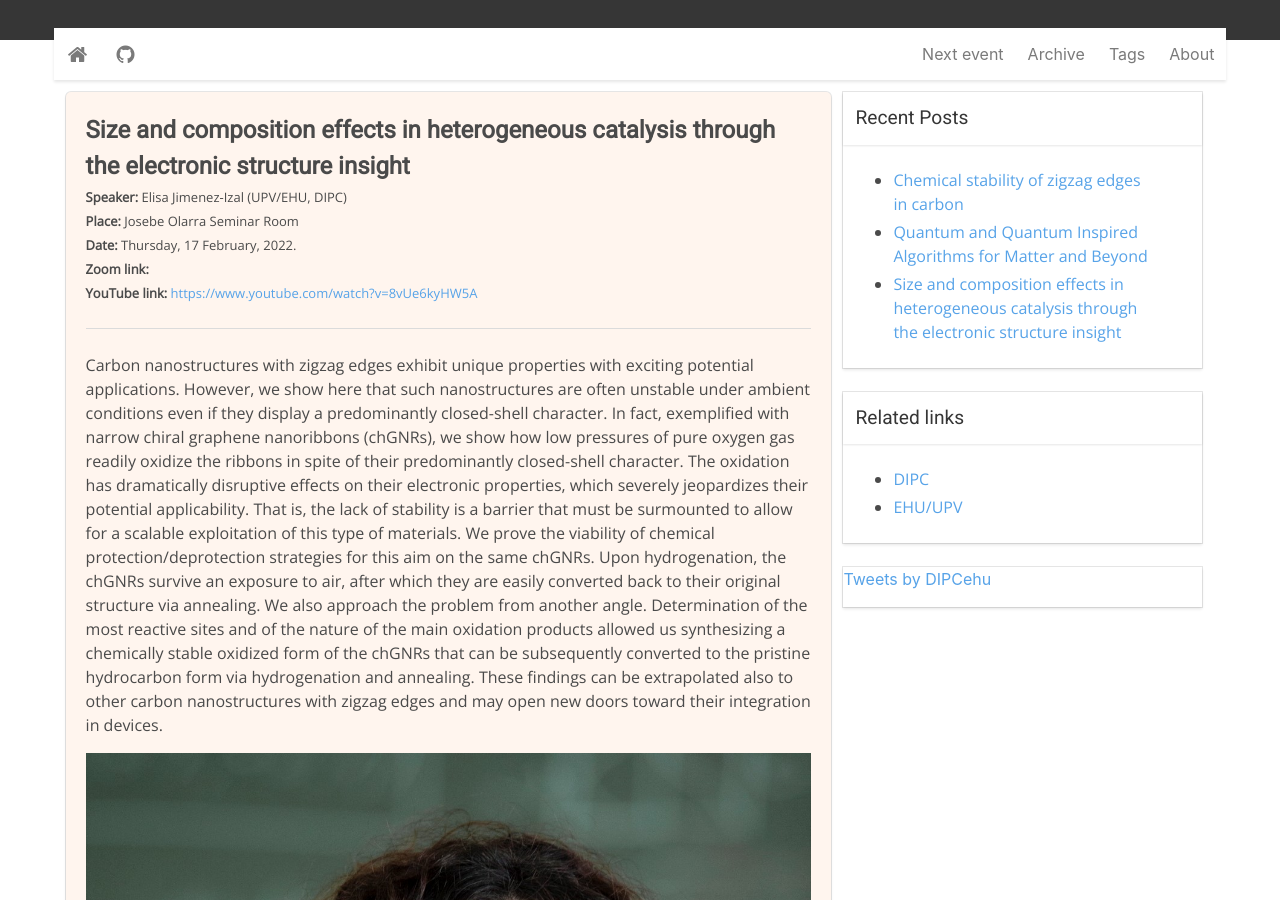
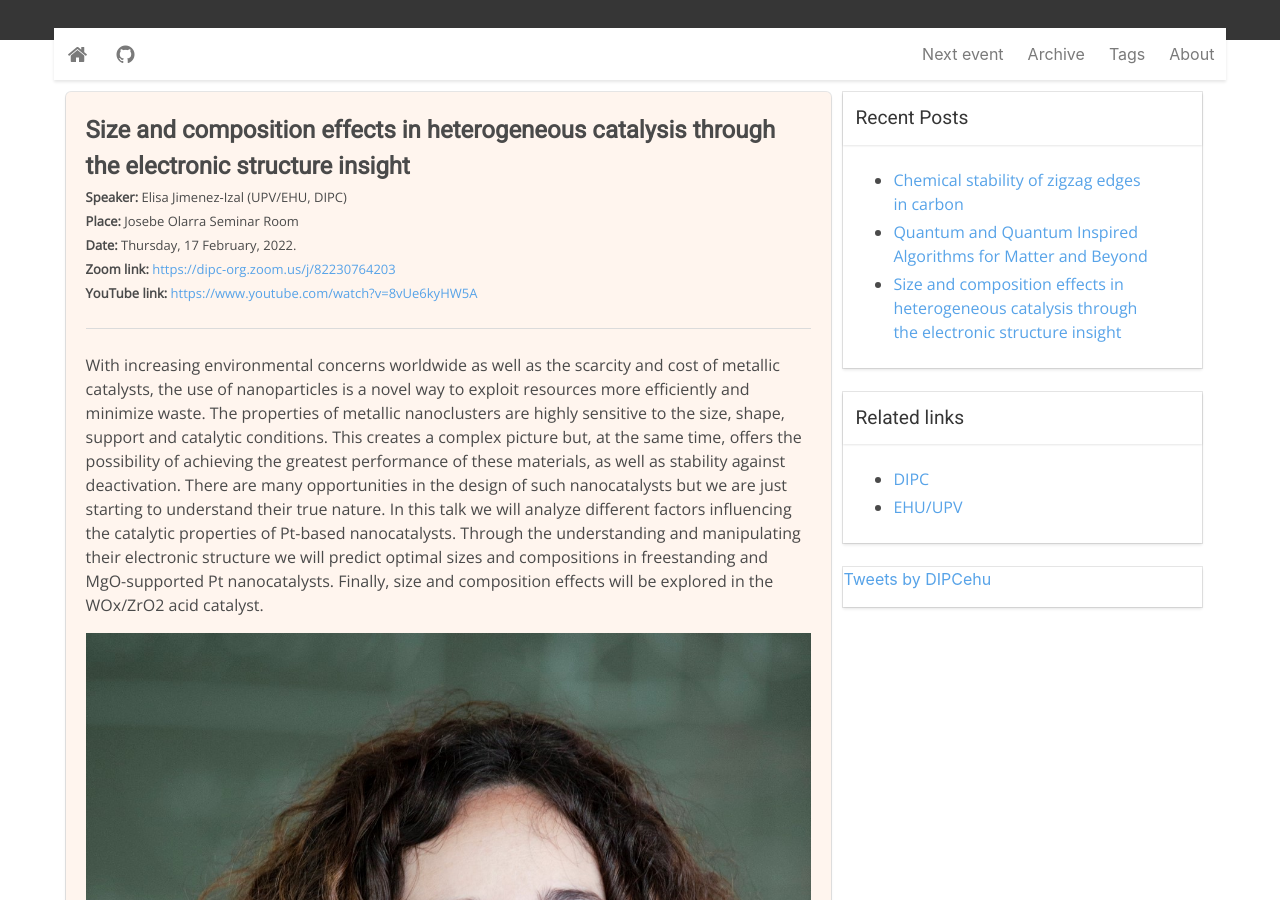
Before and after one commit to dipc-cc/community_seminars, a Jekyll site: the page built from _posts/2022-02-17-elisa-jimenez.markdown, in a window 1280 px wide and 900 px high, scrolled down 237 px. Built offline with Jekyll 4.4.1, drawn with Linux system fonts in a browser that asks for light colours; comment, search, counter and statistics services are not loaded.

Commit message:
updates abstracts, which where mostly scrambled

```diff
--- a/_posts/2022-02-03-carlos-sanchez.markdown
+++ b/_posts/2022-02-03-carlos-sanchez.markdown
@@ -6,6 +6,7 @@ place: Josebe Olarra Seminar Room
 #contact: albert@mail.com
 title: Using synchrotron-based X-ray techniques to direct the design of improved metallic devices for biological applications
 date: "2022-02-03 12:00:00"
+zoom: https://dipc-org.zoom.us/j/89845953028
 tags: [life]
 group: 2
 ---
--- a/_posts/2022-02-17-elisa-jimenez.markdown
+++ b/_posts/2022-02-17-elisa-jimenez.markdown
@@ -6,11 +6,13 @@ place: Josebe Olarra Seminar Room
 #contact: albert@mail.com
 title: Size and composition effects in heterogeneous catalysis through the electronic structure insight
 date: "2022-02-17 12:00:00"
+zoom: https://dipc-org.zoom.us/j/82230764203
 youtube: https://www.youtube.com/watch?v=8vUe6kyHW5A
 tags: [quantum, nano]
 group: 1
 ---
 
-Carbon nanostructures with zigzag edges exhibit unique properties with exciting potential applications. However, we show here that such nanostructures are often unstable under ambient conditions even if they display a predominantly closed-shell character. In fact, exemplified with narrow chiral graphene nanoribbons (chGNRs), we show how low pressures of pure oxygen gas readily oxidize the ribbons in spite of their predominantly closed-shell character. The oxidation has dramatically disruptive effects on their electronic properties, which severely jeopardizes their potential applicability. That is, the lack of stability is a barrier that must be surmounted to allow for a scalable exploitation of this type of materials. We prove the viability of chemical protection/deprotection strategies for this aim on the same chGNRs. Upon hydrogenation, the chGNRs survive an exposure to air, after which they are easily converted back to their original structure via annealing. We also approach the problem from another angle. Determination of the most reactive sites and of the nature of the main oxidation products allowed us synthesizing a chemically stable oxidized form of the chGNRs that can be subsequently converted to the pristine hydrocarbon form via hydrogenation and annealing. These findings can be extrapolated also to other carbon nanostructures with zigzag edges and may open new doors toward their integration in devices.
+With increasing environmental concerns worldwide as well as the scarcity and cost of metallic catalysts, the use of nanoparticles is a novel way to exploit resources more efficiently and minimize waste. The properties of metallic nanoclusters are highly sensitive to the size, shape, support and catalytic conditions. This creates a complex picture but, at the same time, offers the possibility of achieving the greatest performance of these materials, as well as stability against deactivation. There are many opportunities in the design of such nanocatalysts but we are just starting to understand their true nature. In this talk we will analyze different factors influencing the catalytic properties of Pt-based nanocatalysts. Through the understanding and manipulating their electronic structure we will predict optimal sizes and compositions in freestanding and MgO-supported Pt nanocatalysts. Finally, size and composition effects will be explored in the WOx/ZrO2 acid catalyst.
+
 
 ![Plot]({{ site.baseurl }}/assets/images/figs/elisa.jpeg)
--- a/_posts/2022-03-03-roman-orus.markdown
+++ b/_posts/2022-03-03-roman-orus.markdown
@@ -11,7 +11,7 @@ tags: [quantum]
 group: 1
 ---
 
-The rich chemistry of transition metals permits them to undergo a great variety of reactions when found in biological environments. As such, metals fulfil multiple fundamental tasks in life organisms, and the homeostasis of bio-metals (i.e. Fe, Zn and Cu) is highly regulated. Equally, numerous anthropogenic metallic devices such as inorganic complexes or metal nanomaterials are currently being developed as biomedical or biotechnological tools. However, the same varied reactivity shown by metals makes challenging to explore their fate and mechanisms of action in biological samples, hampering their development into clinical or industrial use.
+In this talk I'll give an overview of my main lines of research. First, I will explain tensor network states and methods and show recent results where we have used them to study quantum matter and improve machine learning algorithms. Then, I will explain the current status of quantum computing, the most promising algorithms for Noisy Intermediate-Scale Quantum Devices, and how these can start to be applied to real-life industrial problems in a variety of verticals. Finally, I will give some overall perspectives on the field of quantum technologies.
 
 
 ![Plot]({{ site.baseurl }}/assets/images/figs/roman.jpeg)
```
